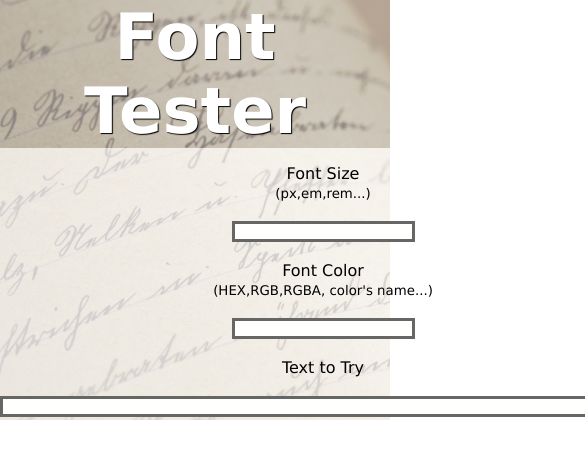
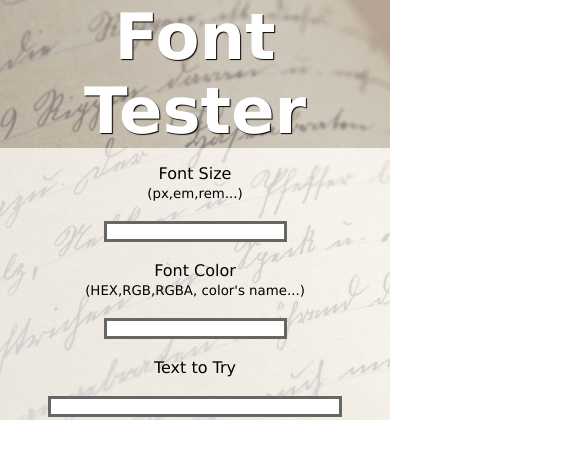
Before and after one commit to renanmbs/font, a React (Create React App) app: page / in a window 390 px wide. Shown: the top 458 px of the page, 585 px wide, since content can reach past the window. Built offline with nearby package versions, Linux system fonts and the light colour scheme.

Commit message:
Feb 17  2023

```diff
--- a/src/App.css
+++ b/src/App.css
@@ -37,3 +37,10 @@ input{
   height: 15rem;
   padding:1rem 0;
 }
+
+@media screen and (max-width: 660px){
+  #text{
+    width: 18rem;
+  }
+
+}
```
